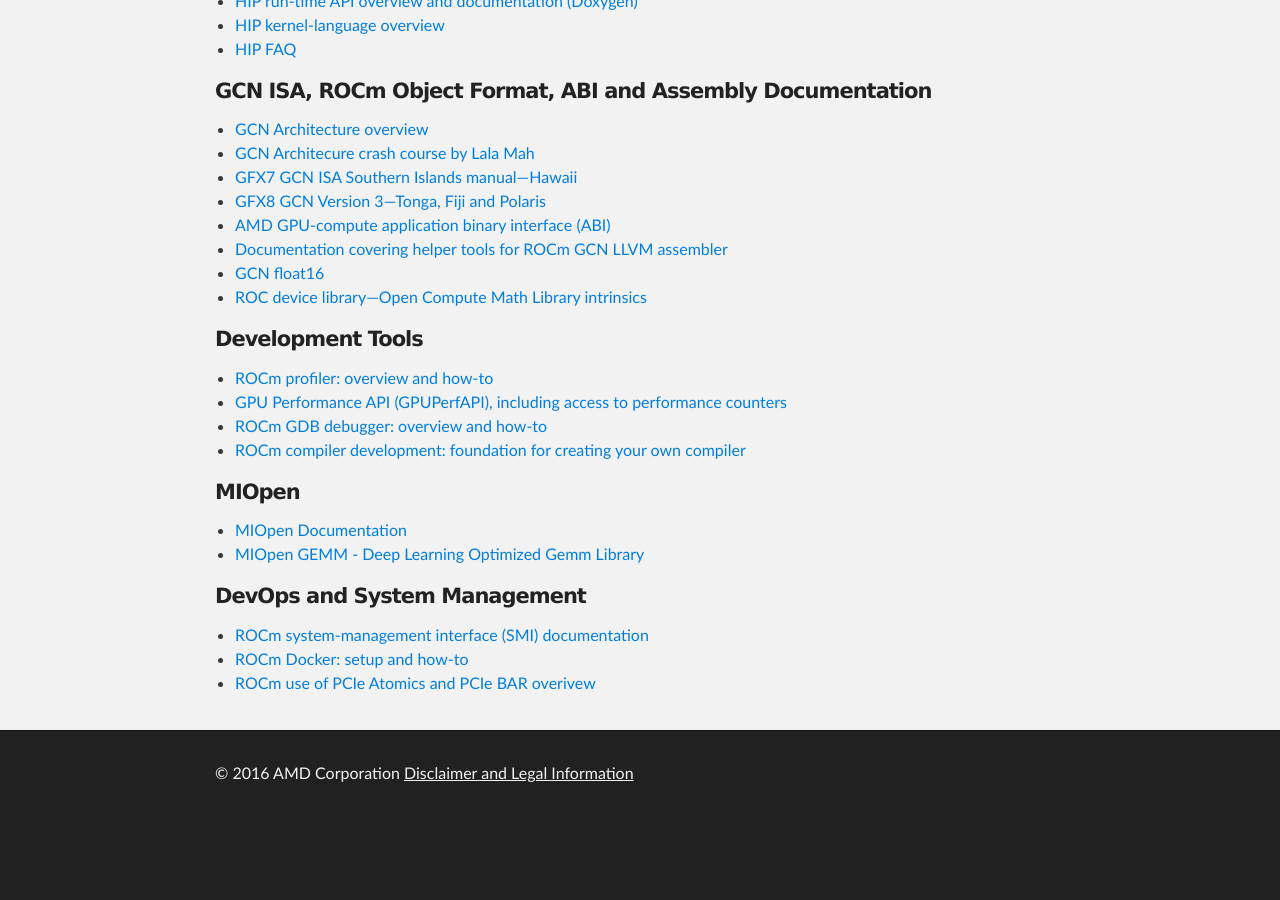
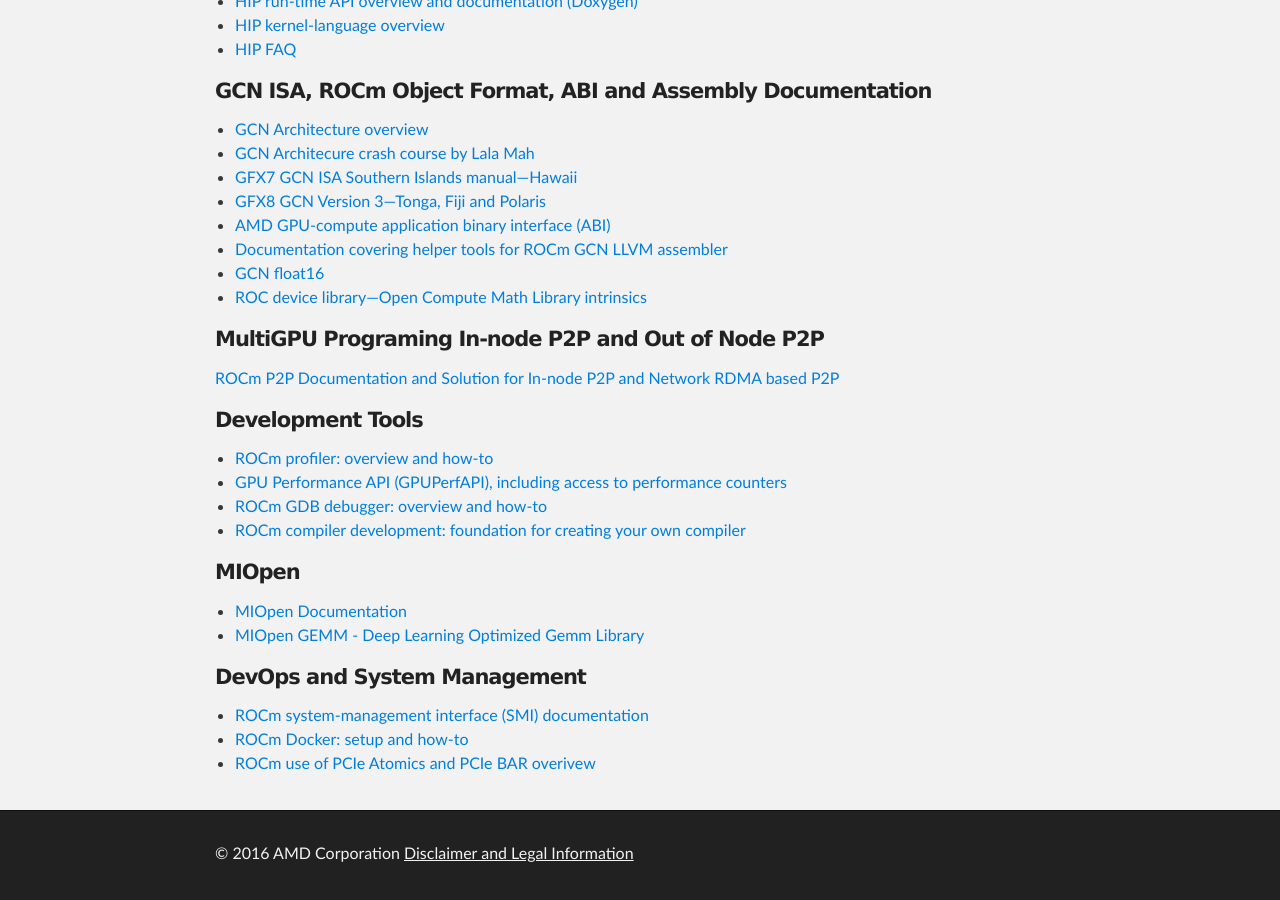
Before and after one commit to ROCm/ROCm.github.io, a Jekyll site: the page built from documentation.md, in a window 1280 px wide and 900 px high, scrolled down 1169 px. Built offline with Jekyll 4.4.1, drawn with Linux system fonts in a browser that asks for light colours; before the commit the page ends 1989 px from its top, so only the background shows below that.

Commit message:
Update documentation.md

```diff
--- a/documentation.md
+++ b/documentation.md
@@ -54,6 +54,9 @@
 * [GCN float16](GCN_Float16.html)
 * [ROC device library---Open Compute Math Library  intrinsics](https://github.com/RadeonOpenCompute/ROCm-Device-Libs/blob/master/doc/OCML.md)
 
+#### MultiGPU Programing In-node P2P and Out of Node P2P
+[ROCm P2P Documentation and Solution for In-node P2P and Network RDMA based P2P](/ROCmMultiGPU.md)
+
 #### Development Tools
 
 * [ROCm profiler: overview and how-to](https://github.com/RadeonOpenCompute/ROCm-Profiler/blob/master/README.md)
```
